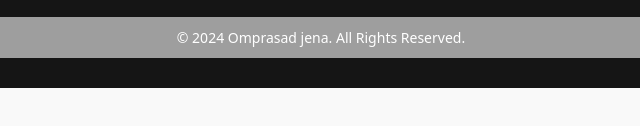
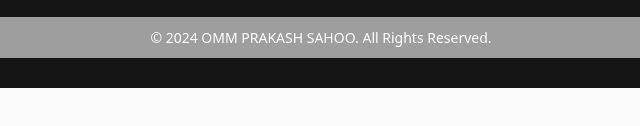
Before and after one commit to OMMPRAKASHSAHOO150/omm-portfolio, a plain HTML site: page index.html in a window 1280 px wide. Shown: the part 3624-3750 px from the top of the page, 319-959 px from the left. Drawn offline with nearby package versions, Linux system fonts and the light colour scheme.

Commit message:
Update index.html

```diff
--- a/index.html
+++ b/index.html
@@ -264,7 +264,7 @@
                 </ul>
             </div>
             <div class="footer-bottom">
-                <p>&copy; 2024 Omprasad jena. All Rights Reserved.</p>
+                <p>&copy; 2024 OMM PRAKASH SAHOO. All Rights Reserved.</p>
             </div>
         </footer>
 
```
